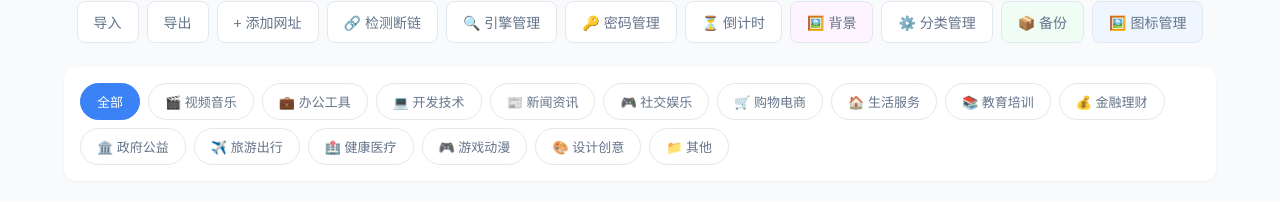
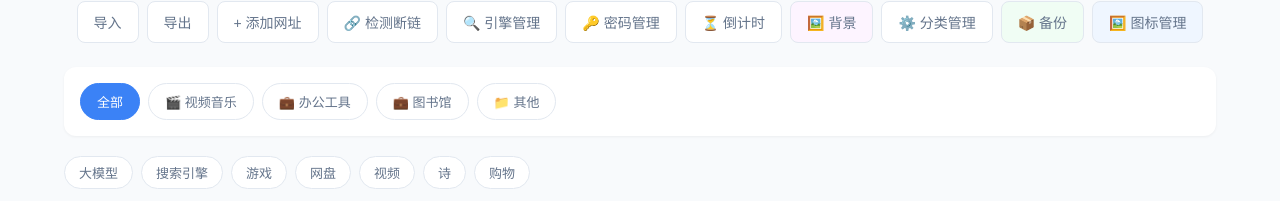
Before and after one commit to zhixiaotx/easy-web-tab, a Vue app: page / in a window 1280 px wide. Shown: the part 135-336 px from the top of the page. Built offline with nearby package versions, Linux system fonts and the light colour scheme; no server answers.

Commit message:
fix-优化初始化内容

```diff
--- a/src/composables/presetIcons.ts
+++ b/src/composables/presetIcons.ts
@@ -1,7 +1,7 @@
 /**
  * 预置图标列表 - 自动生成，请勿手动修改
  * 来源: public/icons/ 目录
- * 生成时间: 2026-07-31T23:38:27.490Z
+ * 生成时间: 2026-08-01T00:02:25.256Z
  *
  * 用户只需将图标文件放入 public/icons/，build 时自动包含
  */
--- a/src/stores/categories.ts
+++ b/src/stores/categories.ts
@@ -9,18 +9,7 @@ const DELETED_LEGACY_KEY = 'user-deleted-legacy-ids'
 // 需要迁移到自定义分类的原预定义分类
 const LEGACY_CATEGORIES: Category[] = [
   { id: 'office', name: '办公工具', icon: '💼', isBuiltIn: false, sort: 1 },
-  { id: 'tech', name: '开发技术', icon: '💻', isBuiltIn: false, sort: 2 },
-  { id: 'news', name: '新闻资讯', icon: '📰', isBuiltIn: false, sort: 4 },
-  { id: 'social', name: '社交娱乐', icon: '🎮', isBuiltIn: false, sort: 5 },
-  { id: 'shopping', name: '购物电商', icon: '🛒', isBuiltIn: false, sort: 6 },
-  { id: 'life', name: '生活服务', icon: '🏠', isBuiltIn: false, sort: 7 },
-  { id: 'education', name: '教育培训', icon: '📚', isBuiltIn: false, sort: 8 },
-  { id: 'finance', name: '金融理财', icon: '💰', isBuiltIn: false, sort: 9 },
-  { id: 'government', name: '政府公益', icon: '🏛️', isBuiltIn: false, sort: 10 },
-  { id: 'travel', name: '旅游出行', icon: '✈️', isBuiltIn: false, sort: 11 },
-  { id: 'health', name: '健康医疗', icon: '🏥', isBuiltIn: false, sort: 12 },
-  { id: 'game', name: '游戏动漫', icon: '🎮', isBuiltIn: false, sort: 13 },
-  { id: 'design', name: '设计创意', icon: '🎨', isBuiltIn: false, sort: 14 },
+  { id: 'books', name: '图书馆', icon: '💼', isBuiltIn: false, sort: 2 },
   { id: 'other', name: '其他', icon: '📁', isBuiltIn: false, sort: 15 }
 ]
 
--- a/src/stores/searchEngines.ts
+++ b/src/stores/searchEngines.ts
@@ -34,16 +34,8 @@ const BUILT_IN_ENGINES: SearchEngine[] = [
 
 // 默认自定义搜索引擎
 const DEFAULT_ENGINES: SearchEngine[] = [
-  { id: 'google', name: 'Google', url: 'https://www.google.com/search?q=', isDefault: false, sort: 3 },
-  { id: 'sogou', name: '搜狗', url: 'https://www.sogou.com/web?query=', isDefault: false, sort: 4 },
-  { id: '360', name: '360搜索', url: 'https://www.so.com/s?q=', isDefault: false, sort: 5 },
   { id: 'quark', name: '夸克', url: 'https://quark.cn/s?query=', isDefault: false, sort: 6 },
-  { id: 'zhihu', name: '知乎', url: 'https://www.zhihu.com/search?type=content&q=', isDefault: false, sort: 7 },
-  { id: 'bilibili', name: '哔哩哔哩', url: 'https://search.bilibili.com/all?keyword=', isDefault: false, sort: 8 },
   { id: 'github', name: 'GitHub', url: 'https://github.com/search?q=', isDefault: false, sort: 9 },
-  { id: 'translate', name: '翻译', url: 'https://translate.google.com/?sl=auto&tl=zh-CN&text=', isDefault: false, sort: 10 },
-  { id: 'kimi', name: 'Kimi', url: 'https://kimi.moonshot.cn/?q=', isDefault: false, sort: 11 },
-  { id: 'deepseek', name: 'DeepSeek', url: 'https://www.deepseek.com/search?q=', isDefault: false, sort: 12 },
 ]
 
 export const useSearchEnginesStore = defineStore('searchEngines', () => {
```
